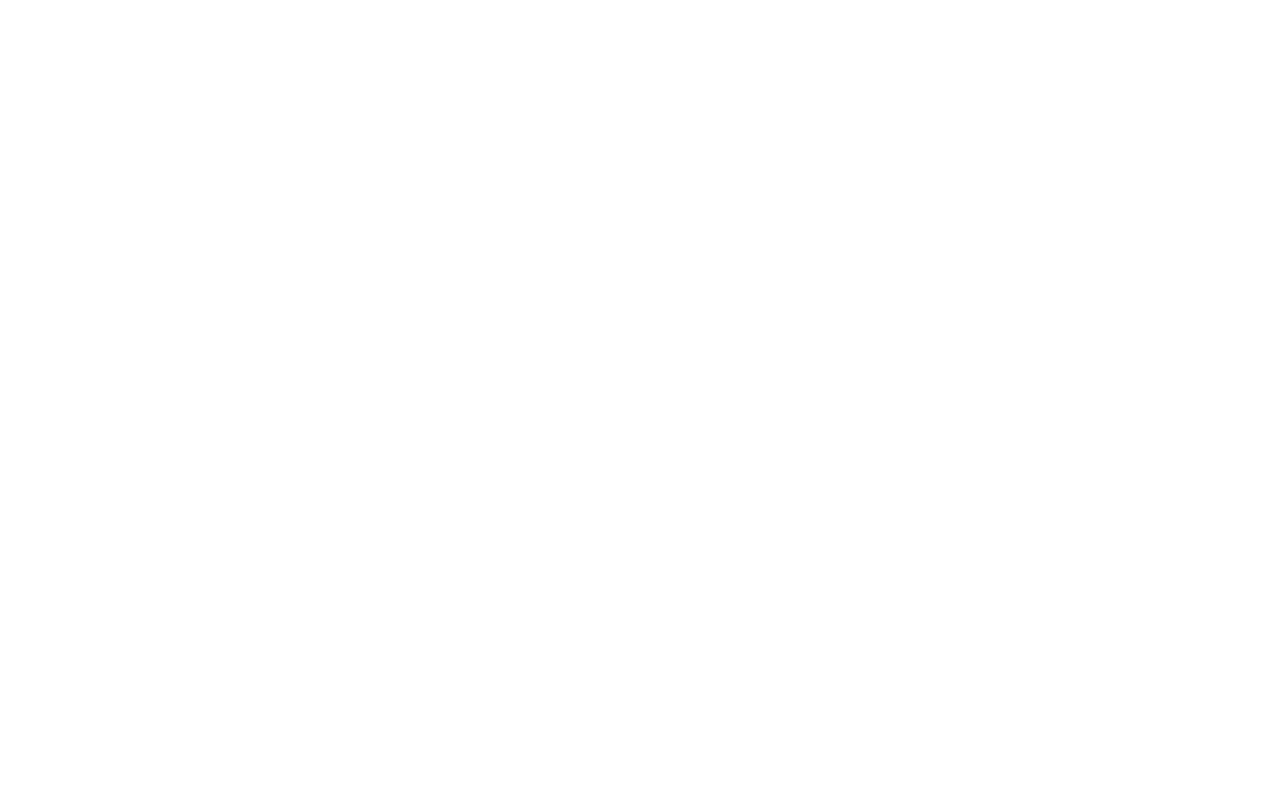
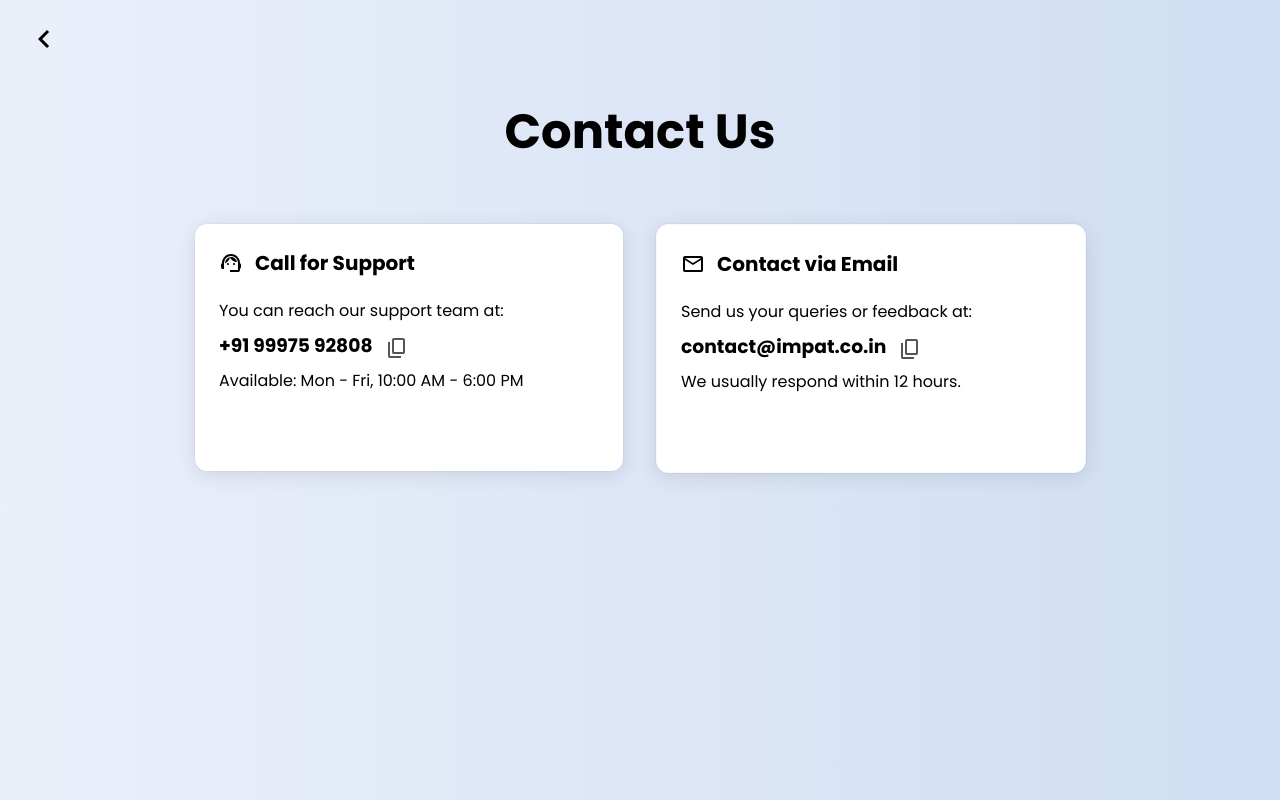
Before and after one commit to rishabhgupta23/costing-ui, an Angular app: page /contact-us in a window 1280 px wide. Before the commit this address led to /. Built offline with nearby package versions, Linux system fonts and the light colour scheme.

Commit message:
changes done

```diff
--- a/src/app/app.component.ts
+++ b/src/app/app.component.ts
@@ -38,6 +38,7 @@ export class AppComponent {
   }
 
   registerIcons() {
+    console.log('eexecuted');
     SVG_ICONS.forEach(icon => {
       this.iconRegistry.addSvgIcon(icon.name, this.sanitizer.bypassSecurityTrustResourceUrl(icon.path));
     });
--- a/src/app/app.config.ts
+++ b/src/app/app.config.ts
@@ -23,7 +23,6 @@ export const appConfig: ApplicationConfig = {
     provideRouter(routes),
     provideHttpClient(),
     provideAnimationsAsync(),
-    importProvidersFrom(HttpClientModule),
     authInterceptorProvider,
     errorInterceptorProvider
   ]
--- a/src/app/app.routes.ts
+++ b/src/app/app.routes.ts
@@ -1,4 +1,5 @@
 import { Routes } from '@angular/router';
+import { ContactusComponent } from './shared/components/contactus/contactus.component';
 
 export const routes: Routes = [
     {
@@ -13,5 +14,10 @@ export const routes: Routes = [
     {
         path: "login",
         loadChildren: () => import("./modules/login/login.module").then((module) => module.LoginModule)
+    },
+    {
+        path: "contact-us",
+        component: ContactusComponent
+
     }
 ];
--- a/src/app/modules/login/components/login/login.component.ts
+++ b/src/app/modules/login/components/login/login.component.ts
@@ -31,6 +31,6 @@ export class LoginComponent {
   }
 
   goToContactUs() {
-    this.router.navigateByUrl('/login/contact-us');
+    this.router.navigateByUrl('/contact-us');
   }
 }
--- a/src/app/modules/login/login-routing.module.ts
+++ b/src/app/modules/login/login-routing.module.ts
@@ -1,16 +1,11 @@
 import { NgModule } from '@angular/core';
 import { RouterModule, Routes } from '@angular/router';
 import { LoginComponent } from './components/login/login.component';
-import { ContactusComponent } from './components/contactus/contactus.component';
 
 const routes: Routes = [
   {
     path: "",
     component: LoginComponent
-  },
-  {
-    path: "contact-us",
-    component: ContactusComponent
   }
 ];
 
--- a/src/app/modules/login/login.module.ts
+++ b/src/app/modules/login/login.module.ts
@@ -6,7 +6,6 @@ import { LoginComponent } from './components/login/login.component';
 import { MatFormFieldModule } from '@angular/material/form-field';
 import { MatInputModule } from '@angular/material/input';
 import { FormsModule } from '@angular/forms';
-import { ContactusComponent } from './components/contactus/contactus.component';
 import { RouterModule } from '@angular/router';
 import { MatIconModule } from '@angular/material/icon';
 import { MatSnackBarModule } from '@angular/material/snack-bar';
@@ -14,8 +13,7 @@ import { MatSnackBarModule } from '@angular/material/snack-bar';
 
 @NgModule({
   declarations: [
-    LoginComponent,
-    ContactusComponent
+    LoginComponent
   ],
   imports: [
     CommonModule,
--- a/src/app/modules/login/components/contactus/contactus.component.html
+++ b/src/app/shared/components/contactus/contactus.component.html
@@ -40,7 +40,7 @@
                 <mat-icon class="copy-icon" svgIcon="copy_icon" (click)="copyToClipboard('contact@impat.co.in')"></mat-icon>
               </h3>
 
-            <p>We usually respond within 24 hours.</p>
+            <p>We usually respond within 12 hours.</p>
           </div>
         </div>
       </div>
--- a/src/app/modules/login/components/contactus/contactus.component.scss
+++ b/src/app/shared/components/contactus/contactus.component.scss
@@ -11,13 +11,13 @@
   }
   .contactus-wrapper {
     display: grid;
-    grid-template-columns: repeat(auto-fit, minmax(320px, 1fr));
-    gap: 24px;
+    grid-template-columns: repeat(auto-fit, minmax(20rem, 1fr));
+    gap: 1.5rem;
     justify-items: center;
     align-items: start;
-    max-width: 900px;
-    margin: 40px auto;
-    padding: 0 16px;
+    max-width: 56.25rem;
+    margin: 2.5rem auto;
+    padding: 0 1rem;
     align-items: stretch;
   }
 
@@ -35,14 +35,14 @@
 
   .contact-card {
     width: 100%;
-    max-width: 380px;
+    max-width: 23.75rem;
     height: 100%;
     display: flex;
     flex-direction: column;
 
     word-wrap: break-word;
     overflow-wrap: break-word;
-    padding: 24px;
+    padding: 1.5rem;
 
     border-radius: 12px;
     background-color: #fff;
@@ -63,7 +63,7 @@
     .contact-card-header {
       display: flex;
       align-items: center;
-      gap: 12px;
+      gap: 0.75rem;
       margin-bottom: 16px;
 
       mat-icon {
@@ -94,8 +94,8 @@
 
   .back-button-container {
     position: absolute;
-    top: 20px;
-    left: 20px;
+    top: 1.25rem;
+    left: 1.25rem;
   }
 
   .back-button {
@@ -103,7 +103,7 @@
     border: none;
 
     mat-icon{
-      height:36px;
-      width: 36px;
+      height:2.25rem;
+      width: 2.25rem;
     }
   }
--- a/src/app/modules/login/components/contactus/contactus.component.ts
+++ b/src/app/shared/components/contactus/contactus.component.ts
@@ -1,11 +1,14 @@
 import { Component, OnInit } from '@angular/core';
-import { MatSnackBar } from '@angular/material/snack-bar';
+import { MatSnackBar, MatSnackBarModule } from '@angular/material/snack-bar';
 import { Location } from '@angular/common';
+import { MatIconModule } from '@angular/material/icon';
 
 
 @Component({
   selector: 'app-contactus',
   templateUrl: './contactus.component.html',
+  standalone: true,
+  imports: [MatSnackBarModule, MatIconModule],
   styleUrl: './contactus.component.scss'
 })
 export class ContactusComponent implements OnInit {
@@ -15,6 +18,7 @@ export class ContactusComponent implements OnInit {
   ngOnInit(): void{
     console.log('start');
   }
+
   copyToClipboard(text: string): void {
     navigator.clipboard.writeText(text).then(() => {
       this.snackBar.open('Copied to clipboard!', 'Close', {
```
Also changed, not shown: 1 other file (tests, documents, lock files or other folders).
